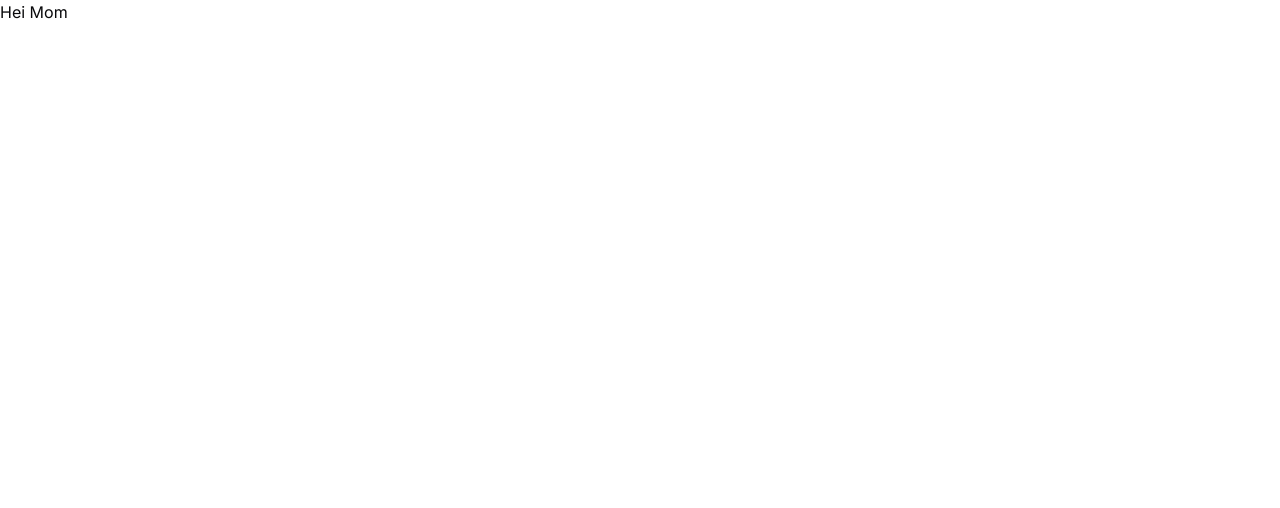
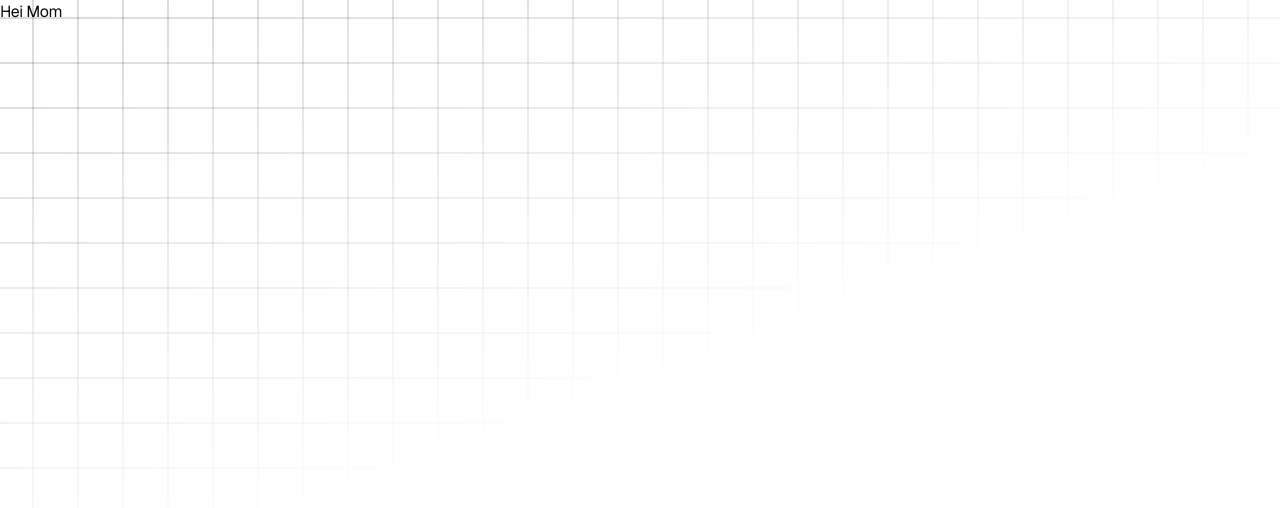
Before and after one commit to afifvdin/catsplash, a Next.js app: page / in a window 1280 px wide. Shown: the top 508 px of the page. Built offline with nearby package versions, Linux system fonts and the light colour scheme.

Commit message:
add font and body style

```diff
--- a/package.json
+++ b/package.json
@@ -11,6 +11,7 @@
   "dependencies": {
     "class-variance-authority": "^0.7.0",
     "clsx": "^2.1.1",
+    "geist": "^1.3.1",
     "lucide-react": "^0.436.0",
     "next": "14.2.7",
     "react": "^18",
--- a/src/app/globals.css
+++ b/src/app/globals.css
@@ -67,3 +67,24 @@
     @apply bg-background text-foreground;
   }
 }
+body::before {
+  --size: 45px;
+  --line: color-mix(in lch, canvasText, transparent 70%);
+  content: "";
+  height: 100vh;
+  width: 100vw;
+  position: fixed;
+  background: linear-gradient(
+        90deg,
+        var(--line) 1px,
+        transparent 1px var(--size)
+      )
+      50% 50% / var(--size) var(--size),
+    linear-gradient(var(--line) 1px, transparent 1px var(--size)) 50% 50% /
+      var(--size) var(--size);
+  mask: linear-gradient(-20deg, transparent 50%, white);
+  top: 0;
+  transform-style: flat;
+  pointer-events: none;
+  z-index: -1;
+}
--- a/src/app/layout.tsx
+++ b/src/app/layout.tsx
@@ -1,22 +1,22 @@
-import type { Metadata } from "next";
-import { Inter } from "next/font/google";
-import "./globals.css";
-
-const inter = Inter({ subsets: ["latin"] });
+import type { Metadata } from "next"
+import { GeistSans } from "geist/font/sans"
+import "./globals.css"
 
 export const metadata: Metadata = {
   title: "Create Next App",
   description: "Generated by create next app",
-};
+}
 
 export default function RootLayout({
   children,
 }: Readonly<{
-  children: React.ReactNode;
+  children: React.ReactNode
 }>) {
   return (
-    <html lang="en">
-      <body className={inter.className}>{children}</body>
+    <html lang="en" className="h-full">
+      <body className={GeistSans.className + " tracking-tight h-full"}>
+        {children}
+      </body>
     </html>
-  );
+  )
 }
```
Also changed, not shown: 1 other file (tests, documents, lock files or other folders).
